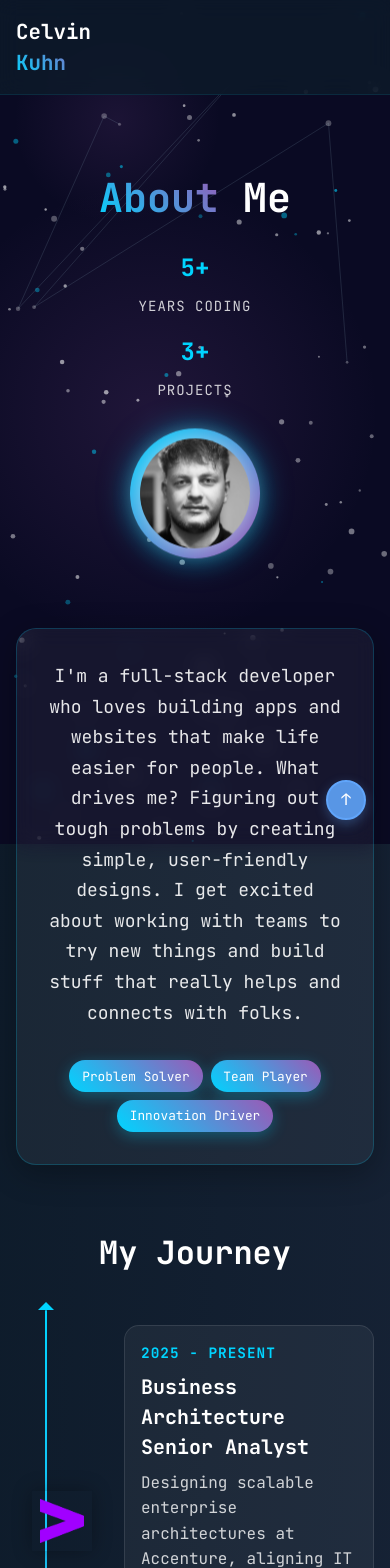
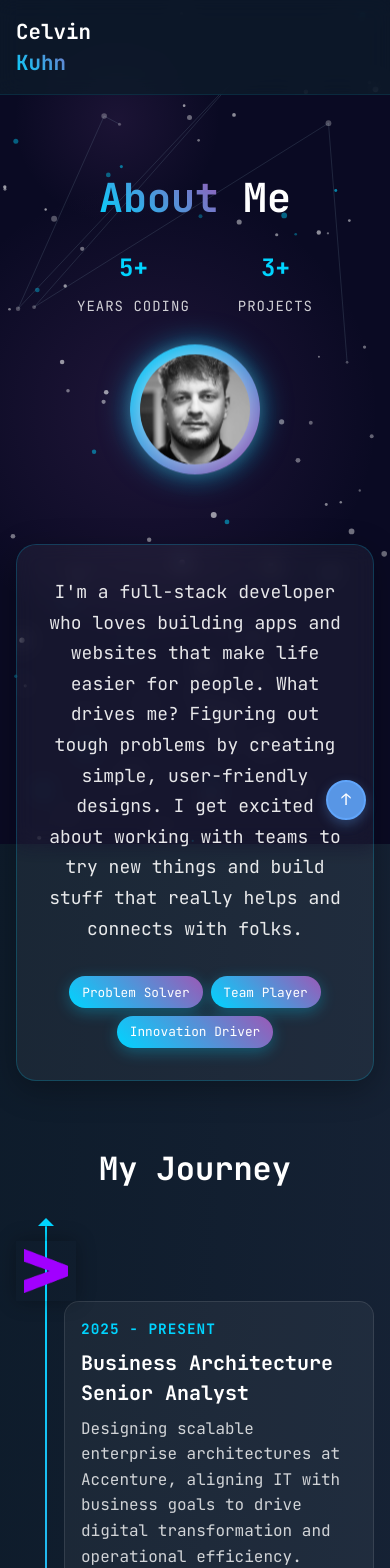
Before and after one commit to ceelvin/portfolio, a React (Vite) app: page / in a window 390 px wide. Shown: the top 1568 px of the page. Built offline with nearby package versions, Linux system fonts and the light colour scheme; a web font is replaced by a local one.

Commit message:
fix/ styling

```diff
--- a/src/components/About/About.css
+++ b/src/components/About/About.css
@@ -381,8 +381,7 @@
 
 @media (max-width: 480px) {
   .hero-stats {
-    flex-direction: column;
-    gap: 1rem;
+    gap: 3rem;
   }
 
   .stat-number {
@@ -391,10 +390,16 @@
 
   .timeline-card {
     margin-left: 1rem;
+    display: block;
   }
 
   .timeline-content {
     margin-left: 1rem !important;
     padding: 1rem;
   }
+
+  .timeline-icon {
+    left: -1rem;
+  }
+
 }
--- a/src/components/Footer/Footer.css
+++ b/src/components/Footer/Footer.css
@@ -409,10 +409,10 @@
 
   .social-links {
     gap: 1rem;
+    justify-content: center;
   }
 
   .social-link {
-    min-width: 70px;
     padding: 0.75rem;
   }
 
--- a/src/components/ImpressumPage/ImpressumPage.css
+++ b/src/components/ImpressumPage/ImpressumPage.css
@@ -1,5 +1,5 @@
 .impressum-page-section {
-  padding: 4rem 0;
+  padding: 7rem 0;
   min-height: 100vh;
   display: flex;
   align-items: center;
```
